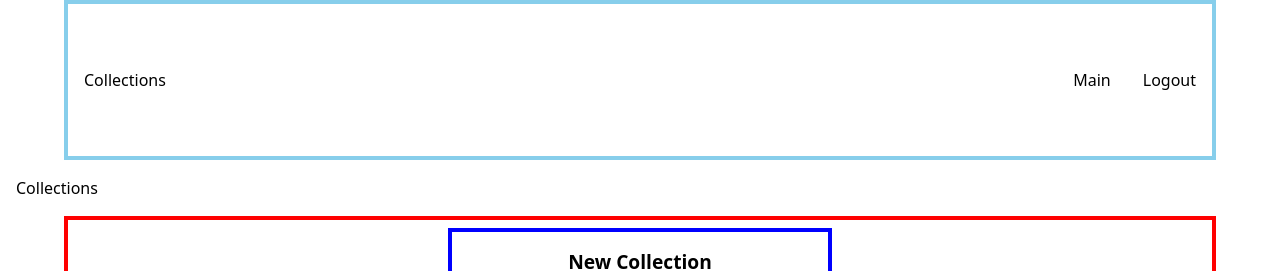
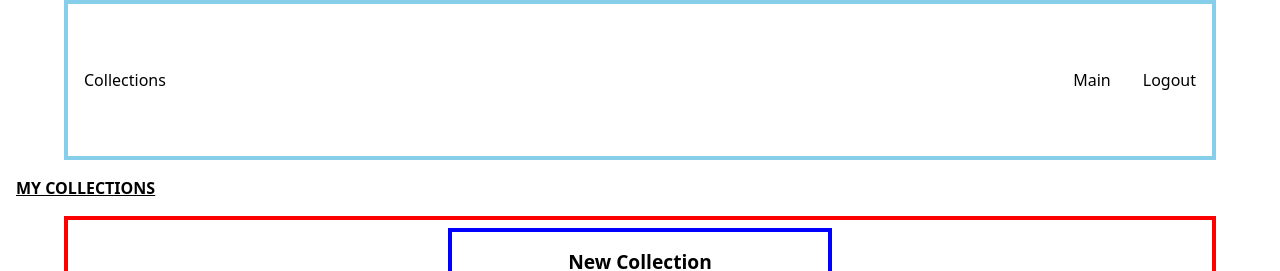
Before and after one commit to funksy/collections, a Vue app in the folder ghi/: page /collections/new in a window 1280 px wide. Shown: the top 271 px of the page. Built offline with nearby package versions, Linux system fonts and the light colour scheme; no server answers.

Commit message:
minor changes

```diff
--- a/ghi/src/components/collections/Collection.vue
+++ b/ghi/src/components/collections/Collection.vue
@@ -43,7 +43,7 @@ onMounted(async () => {
       class="collection-data-button"
       @click="router.push(`/collections/${collection.id}`)"
     >
-      View/Update Collection Structure
+      Update/Delete Collection
     </button>
   </div>
 </template>
@@ -90,7 +90,7 @@ onMounted(async () => {
   margin-top: 16px;
   padding: 2px;
   background-color: lightgray;
-  font-size: x-small;
+  font-size: small;
   border: 1px solid black;
   border-radius: 4px;
 }
--- a/ghi/src/components/nav/NavTree.vue
+++ b/ghi/src/components/nav/NavTree.vue
@@ -74,7 +74,7 @@ const getItem = async (item_id, collection_id) => {
     <div>
       <NavLink
         class="nav-tree-link"
-        name="Collections"
+        name="My Collections"
         path="/"
       />
     </div>
@@ -100,5 +100,12 @@ const getItem = async (item_id, collection_id) => {
   display: flex;
   flex-direction: row;
   width: 100%;
+  max-width: 72rem;
+}
+
+.nav-tree-link {
+  font-weight: bold;
+  text-transform: uppercase;
+  text-decoration: underline;
 }
 </style>
```
